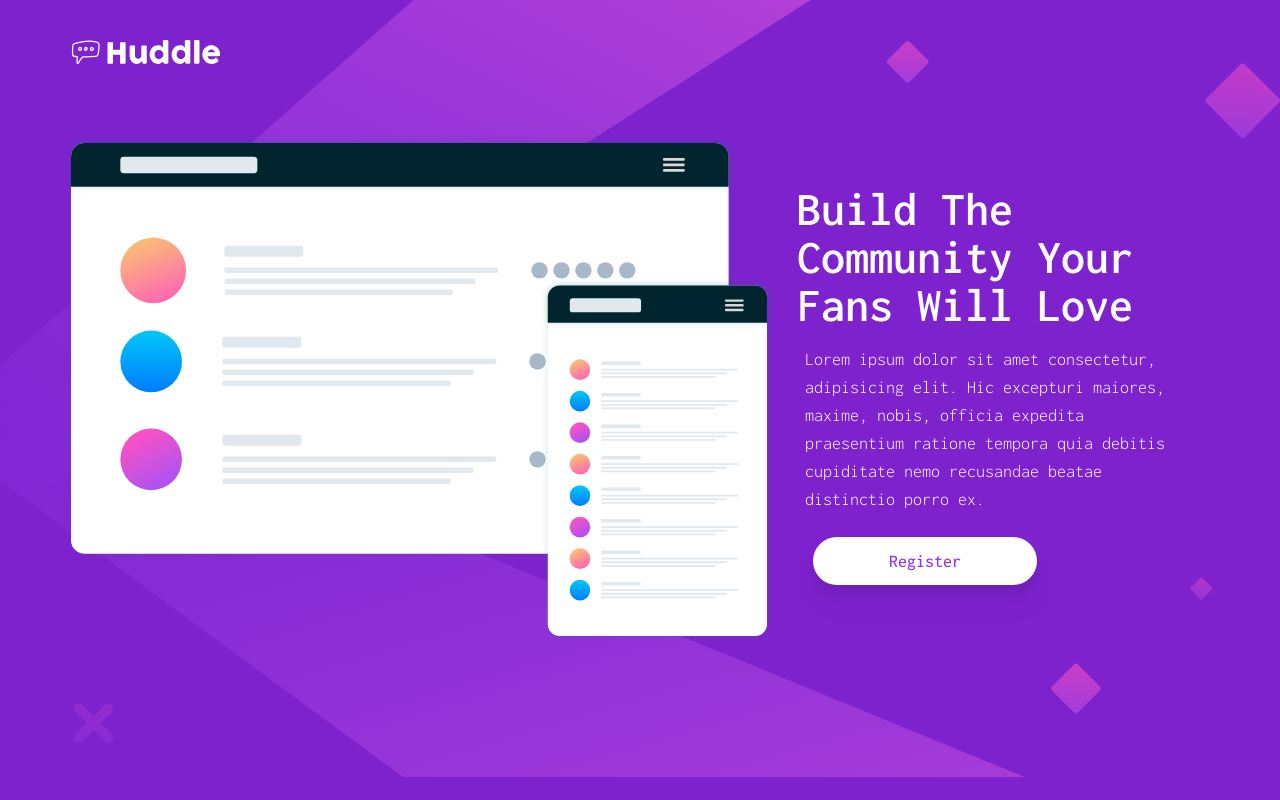
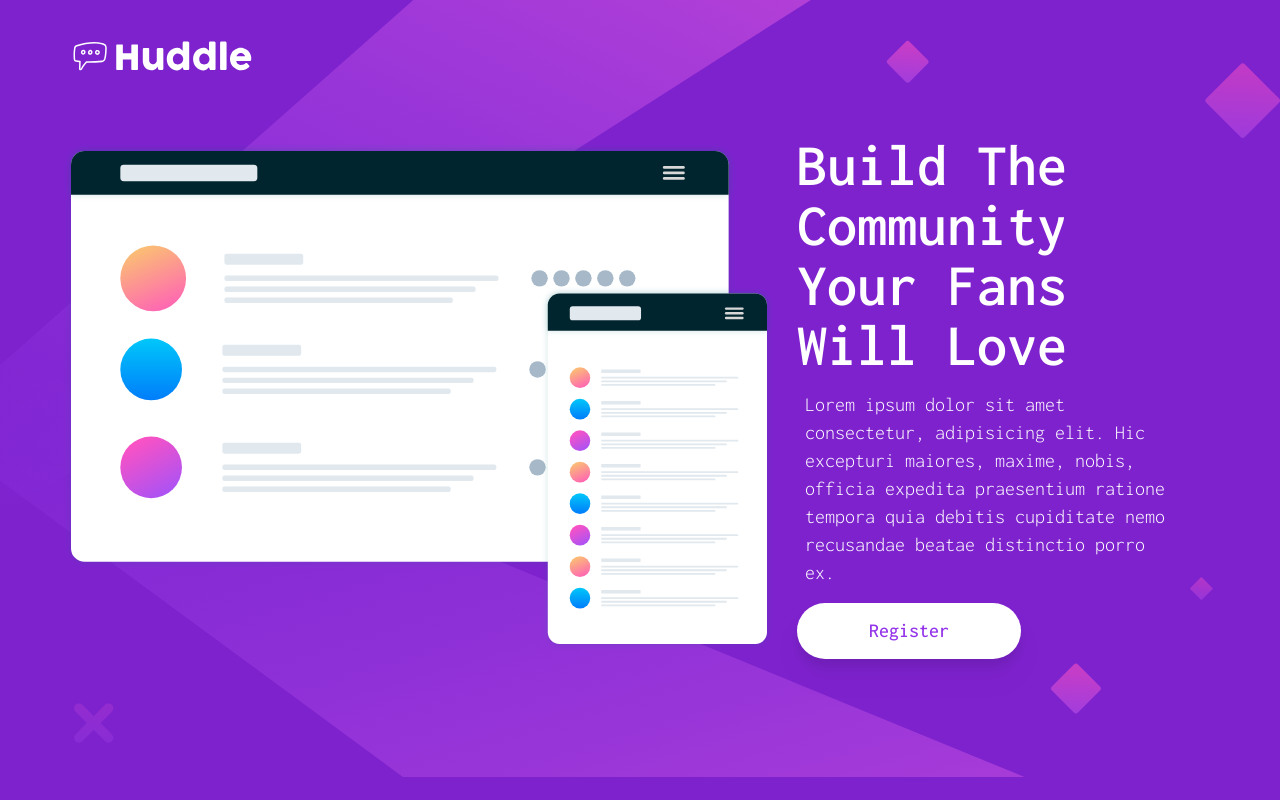
Before and after one commit to shonjmoj/Frontend-Mentor-Challegens, a website: page huddle-landing-page/huddle-landing-page.html in a window 1280 px wide. Drawn offline with Linux system fonts and the light colour scheme.

Commit message:
adding large and medium screens breakpoints

```diff
--- a/huddle-landing-page/huddle-landing-page.html
+++ b/huddle-landing-page/huddle-landing-page.html
@@ -14,14 +14,17 @@
 	<main class="flex flex-col md:flex w-screen max-w-[80%] md:max-w-[90%]">
 		<div class="my-8">
 			<img src="./huddle-landing-page-with-single-introductory-section-master/images/logo.svg" alt=""
-				class="w-40">
+				class="w-40 md:w-48">
 		</div>
 		<div class="md:flex md:justify-center md:items-center">
 			<img src="./huddle-landing-page-with-single-introductory-section-master/images/illustration-mockups.svg"
-				alt="" class="w-screen h-max md:w-max my-8">
+				alt="" class="w-screen h-max md:w-full lg:w-full my-8">
 			<div class="flex flex-col justify-center items-center md:items-start text-center md:text-left mx-6">
-				<h1 class="text-4xl md:text-5xl font-semibold my-2">Build The Community Your Fans Will Love</h1>
-				<p class="mx-4 my-2 font-light md:text-lg md:mx-2">Lorem ipsum dolor sit amet consectetur, adipisicing
+				<h1 class="text-4xl md:text-5xl lg:text-6xl font-semibold my-2">Build The Community Your Fans Will Love
+				</h1>
+				<p class="mx-4 my-2 font-light md:text-lg lg:text-xl md:mx-2 lg:mx-2">Lorem ipsum dolor sit amet
+					consectetur,
+					adipisicing
 					elit. Hic
 					excepturi
 					maiores,
@@ -30,9 +33,9 @@
 					expedita praesentium ratione tempora quia debitis cupiditate nemo recusandae beatae distinctio porro
 					ex.
 				</p>
-				<div class="flex justify-center items-center m-4 w-56">
+				<div class="flex justify-center items-center my-2 w-56">
 					<button
-						class="bg-white text-purple-600 rounded-full text-lg w-full h-12 hover:bg-purple-900 hover:text-white transition-all duration-200 drop-shadow-xl">
+						class="bg-white text-purple-600 rounded-full text-lg md:text-xl w-full h-12 md:h-14 hover:bg-purple-900 hover:text-white transition-all duration-200 drop-shadow-xl">
 						Register
 					</button>
 				</div>
```
Also changed, not shown: huddle-landing-page/CSS/output.css, 1 other file.
